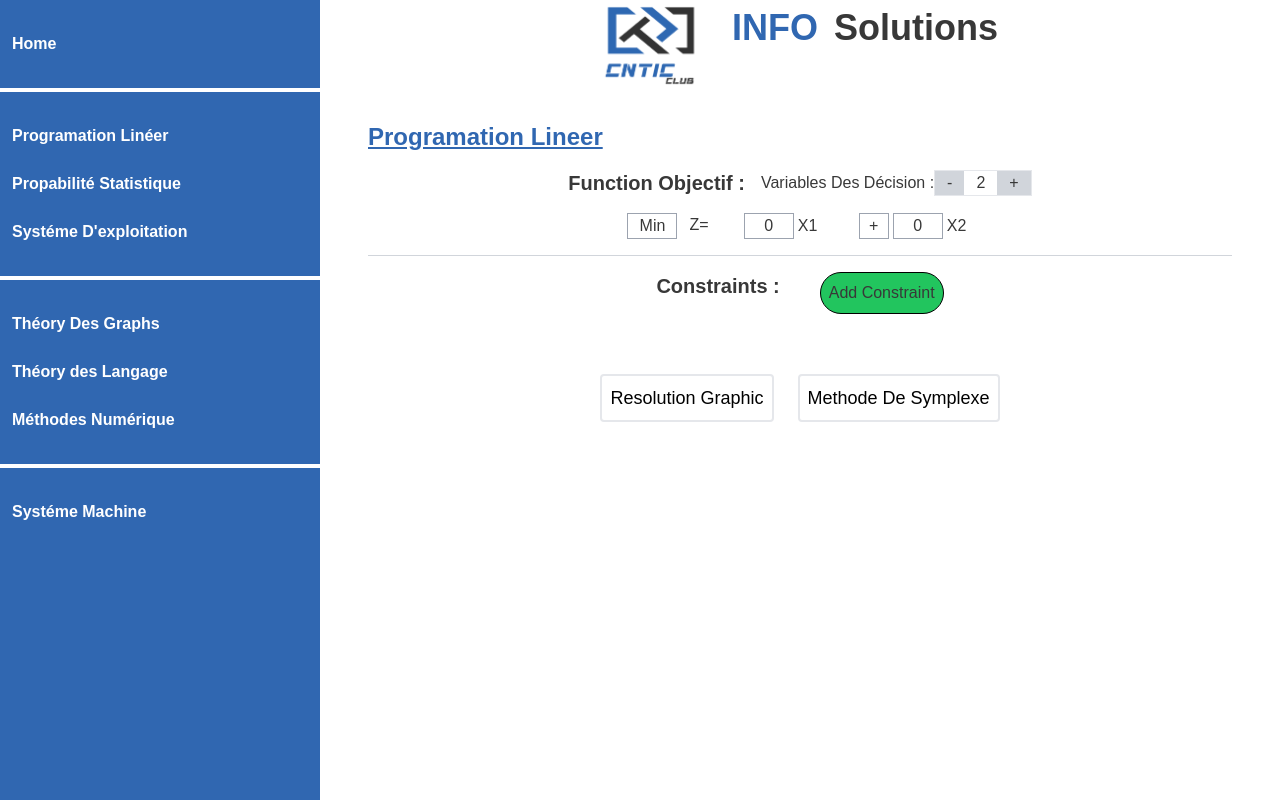
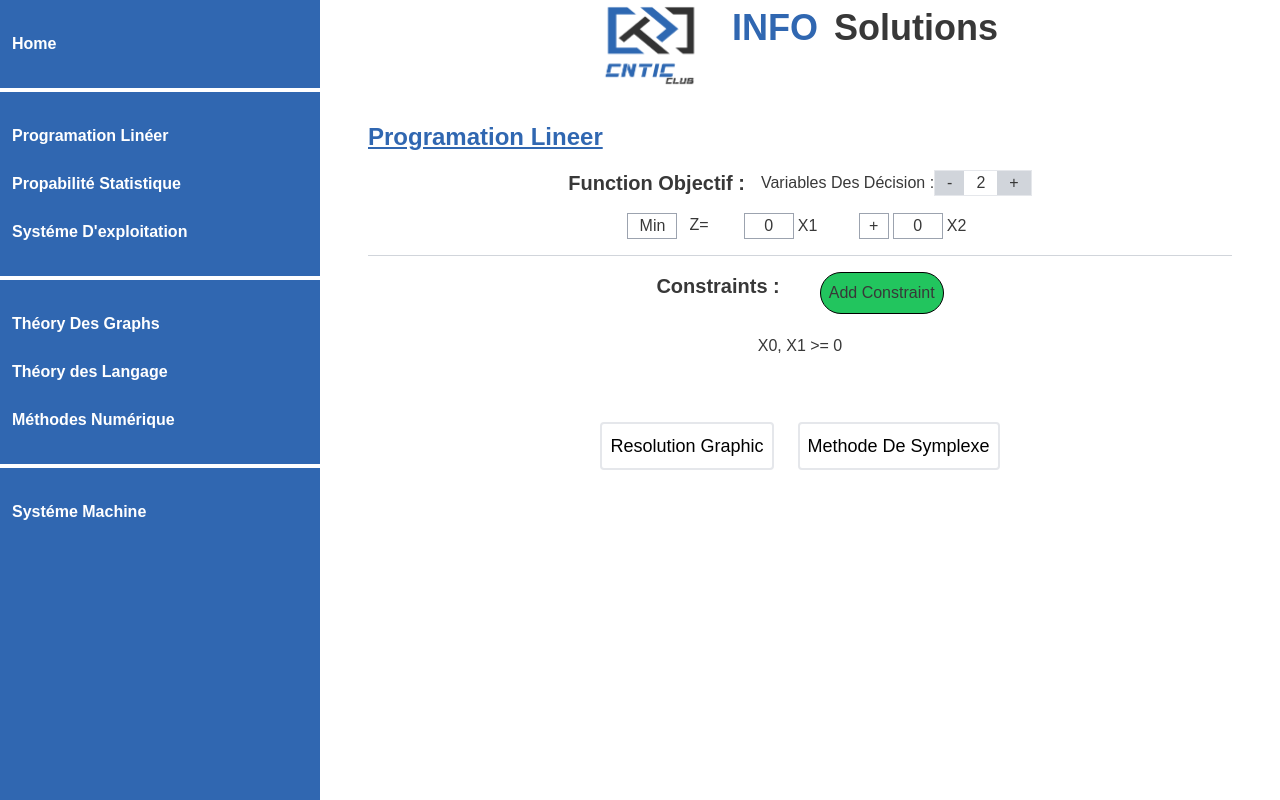
Before and after one commit to imadbenmadi/InfoSolutions, a React (Vite) app: page /PL in a window 1280 px wide. Built offline with nearby package versions, Linux system fonts and the light colour scheme.

Commit message:
adding X,Y >0 contraints

```diff
--- a/src/Components/PL Components/Containts.jsx
+++ b/src/Components/PL Components/Containts.jsx
@@ -103,6 +103,16 @@ export default function Constraints() {
                         Add Constraint
                     </button>
                 </div>
+            </div>
+
+            <div className="text-center mb-6">
+                {Array.from({ length: Desision_var_Nbr }, (_, index) => (
+                    <React.Fragment key={index}>
+                        {`X${index}`}
+                        {index < Desision_var_Nbr - 1 ? ", " : ""}
+                    </React.Fragment>
+                ))}
+                {" >= 0"}
             </div>
 
             {/* Contraints */}
```
